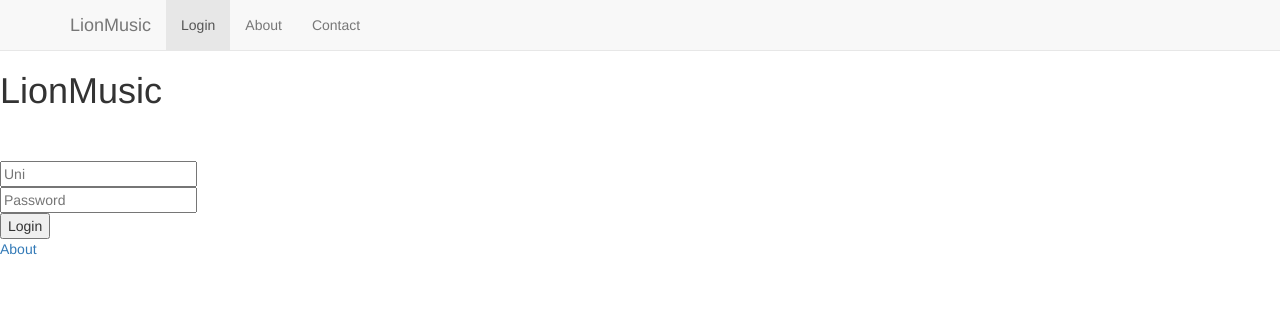
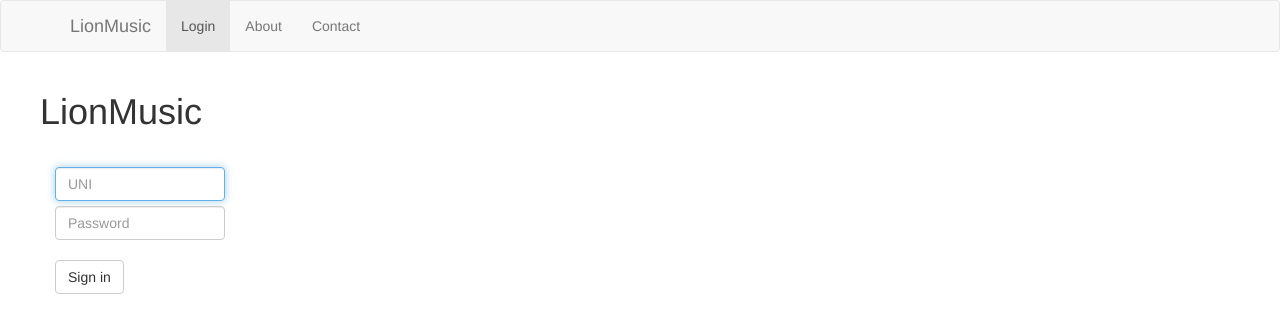
Before and after one commit to nlittlepoole/LionMusic, a Django app: template templates/roary/index.html in a window 1280 px wide. Shown: the top 333 px of the page. Run offline with Django 3.2, Linux system fonts and the light colour scheme; the template is opened without the code that fills it, so the values that code supplies are empty; some libraries are stand-ins or nearby versions.

Commit message:
finish styling login

```diff
--- a/templates/roary/index.html
+++ b/templates/roary/index.html
@@ -4,10 +4,14 @@
     <head>
         <title>LionMusic</title>
         <link rel="stylesheet" href="./static/css/bootstrap.min.css">
+        <style>
+            .wrap {margin: 40px;}
+            input {margin-top: 5px;}
+        </style>
     </head>
 
     <body>
-        <nav class="navbar navbar-default navbar-static-top">
+        <nav class="navbar navbar-default navbar-default">
             <div class="container">
                 <div class="navbar-header">
                     <a class="navbar-brand" href="#">LionMusic</a>
@@ -22,24 +26,26 @@
             </div>
         </nav>
 
+        <div class="wrap">
             <h1>LionMusic</h1>
-
+            {% if uni %}
             <strong>{{ message }}</strong><br />
-        {% if uni %}
                 <ul>
                     {% for url in urls %}
                     <li>{{url.points}}<a href="article/?a={{url.url}}&t={{ url.title }}"><font size="4">  {{ url.title }}</font></a> </li><a href="?q={{url.url}}"><font color="red" size="1"> related </font></a> </li>
                     {% endfor %}
                 </ul>
             {% else %}
-            <form id="search" method="post" action="login">
+            <form class="form-signin col-sm-2" id="search" method="post" action="login">
                 {% csrf_token %}
-		        <br><input type="text"  name="uni" size="21" maxlength="10" placeholder="Uni">
-                <br><input type="password"  name="password" size="21" maxlength="120" placeholder="Password">
-                <br><input type="submit" value="Login" >
+                <label for="inputEmail" class="sr-only">UNI</label>
+                <br><input type="text" class="form-control" placeholder="UNI" maxlength="10" class="col-sm-10" name="uni" required autofocus>
+                <label for="inputPassword" class="sr-only">Password</label>
+                <input type="password" name="password" class="form-control" placeholder="Password" maxlength="120" size="21px" required>
+                <br><button class="btn btn-default" type="submit">Sign in</button>
             </form>
             {% endif %}
-        <a href="/about/">About</a><br />
+        </div>
     </body>
 
 </html>
```
Also changed, not shown: db.sqlite3. Lines whose indentation alone changed are shown as unchanged.
